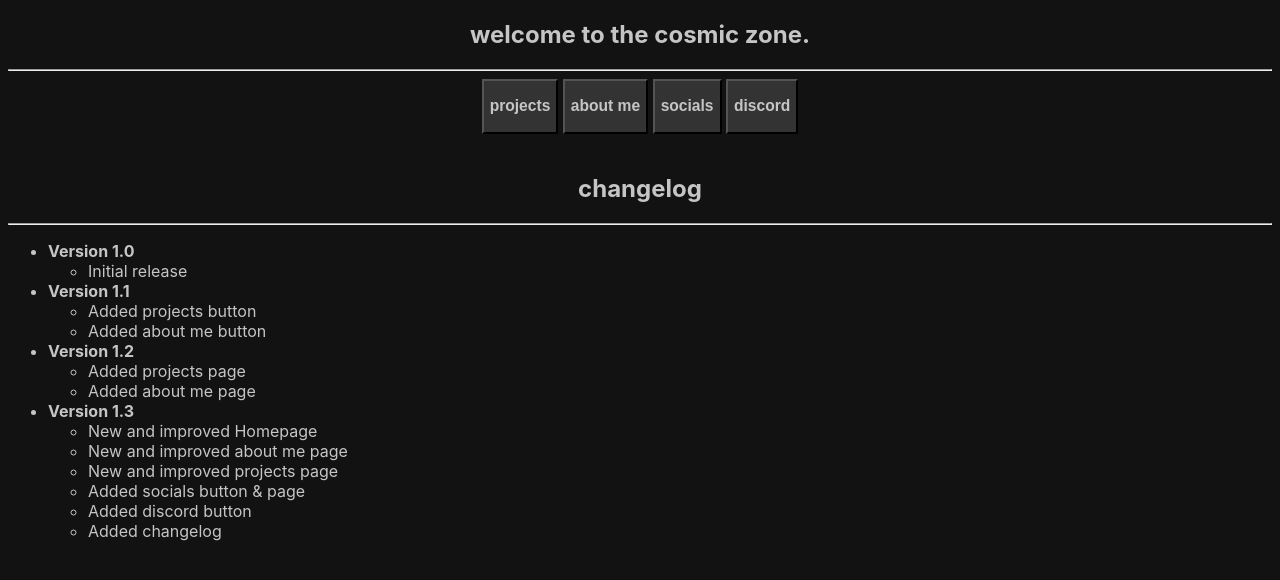
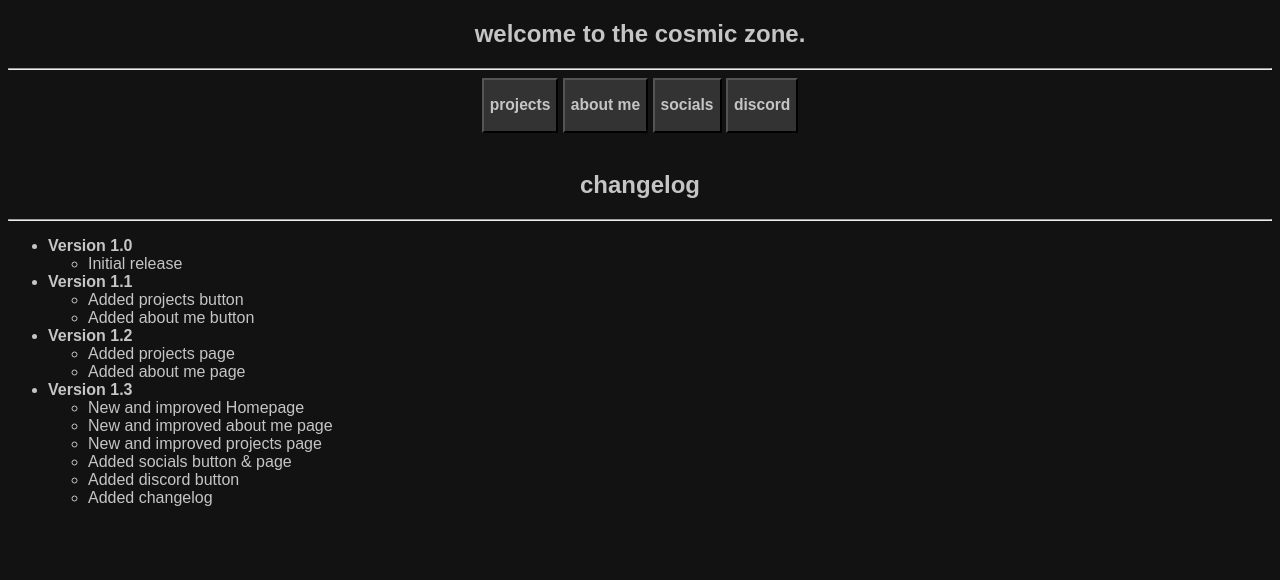
Before and after one commit to ThatGuyAstral/thatguyastral.github.io, a plain HTML site: page index.html in a window 1280 px wide. Drawn offline with Linux system fonts and the light colour scheme.

Commit message:
Update style.css

```diff
--- a/style.css
+++ b/style.css
@@ -1,5 +1,5 @@
 body {
-        font-family: Inter;
+        font-family: Arial;
         background-color: #121212;
         color: #c5c5c5;
 }
```
